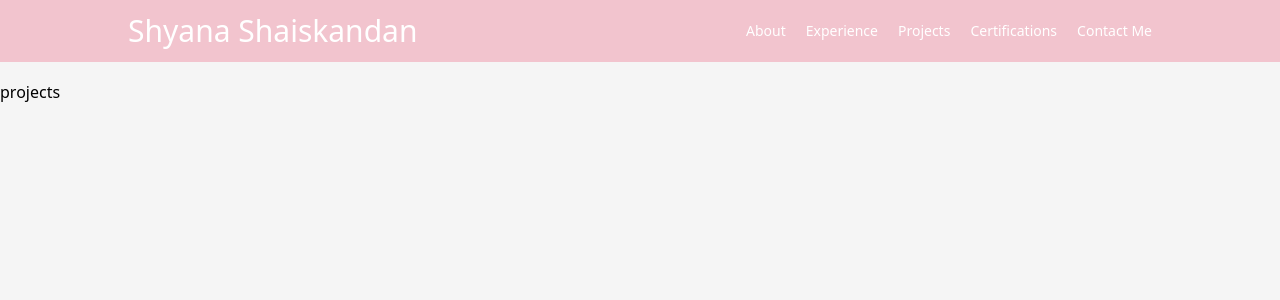
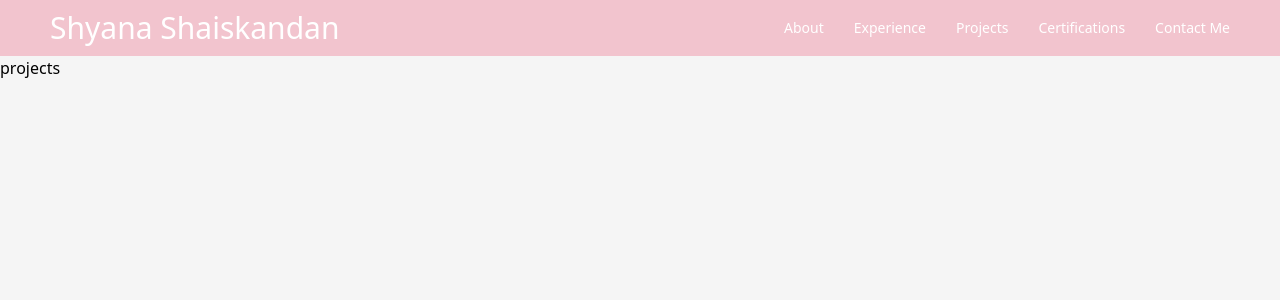
Before and after one commit to shyanashaiskandan/shyana-portfolio, a Next.js app: page /projects in a window 1280 px wide. Shown: the top 300 px of the page. Built offline with nearby package versions, Linux system fonts and the light colour scheme.

Commit message:
fixed navbar

```diff
--- a/src/app/components/Navbar.tsx
+++ b/src/app/components/Navbar.tsx
@@ -25,15 +25,12 @@ const Navbar = () => {
     }
   }, [])
   return (
-    <div className = "header font-quicksand fixed w-[100%] py-[1%] bg-pink text-[white]">
-      <div className= 'header flex w-[80%] justify-between items-center m-auto'>
-        <div className ='text-3xl name'>
+    <div className = "header font-quicksand flex w-[100%] h-[7%] bg-pink justify-between m-auto text-[white] items-center">
+        <div className ='text-3xl text-bold name pl-[50px]'>
           <h2>Shyana Shaiskandan</h2>
         </div>
-        <div className = 'menu'></div>
-
           <nav>
-            <ul className = 'text-sm flex gap-[20px] align-middle'>
+            <ul className = 'text-sm flex gap-[30px] align-middle pr-[50px]'>
               <li>
                 <Link href = '/'>About</Link>
               </li>
@@ -51,7 +48,6 @@ const Navbar = () => {
               </li>
             </ul>
           </nav>
-      </div>
     </div>
   )
 }
--- a/src/app/projects/page.tsx
+++ b/src/app/projects/page.tsx
@@ -3,7 +3,7 @@ import React from 'react'
 const projects = () => {
   return (
     <div>
-      <h2 className="py-20">projects</h2>
+      <h2 className="">projects</h2>
     </div>
   )
 }
```
